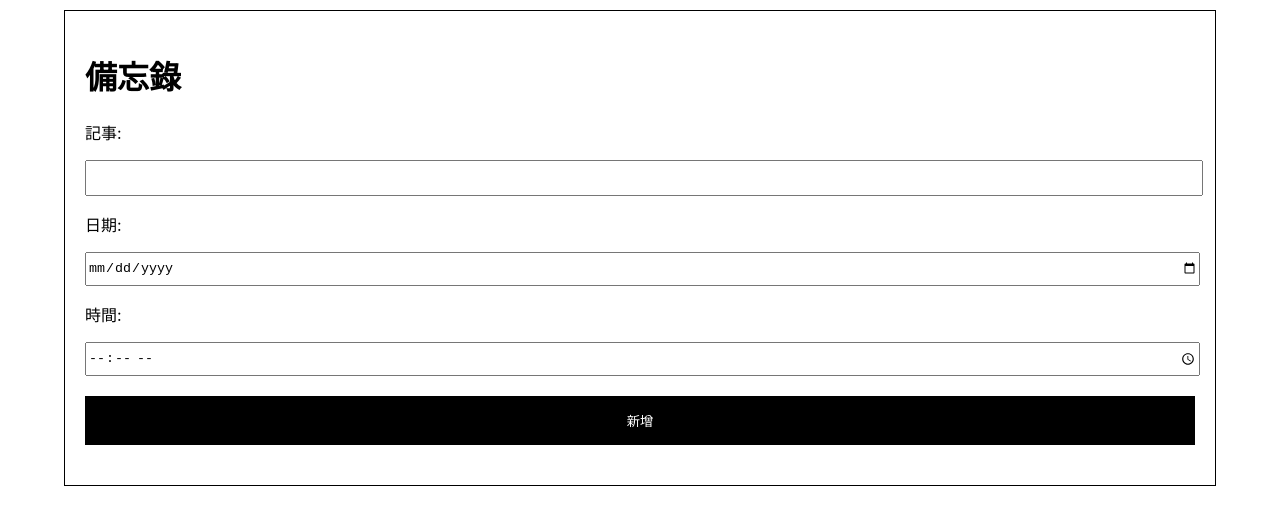
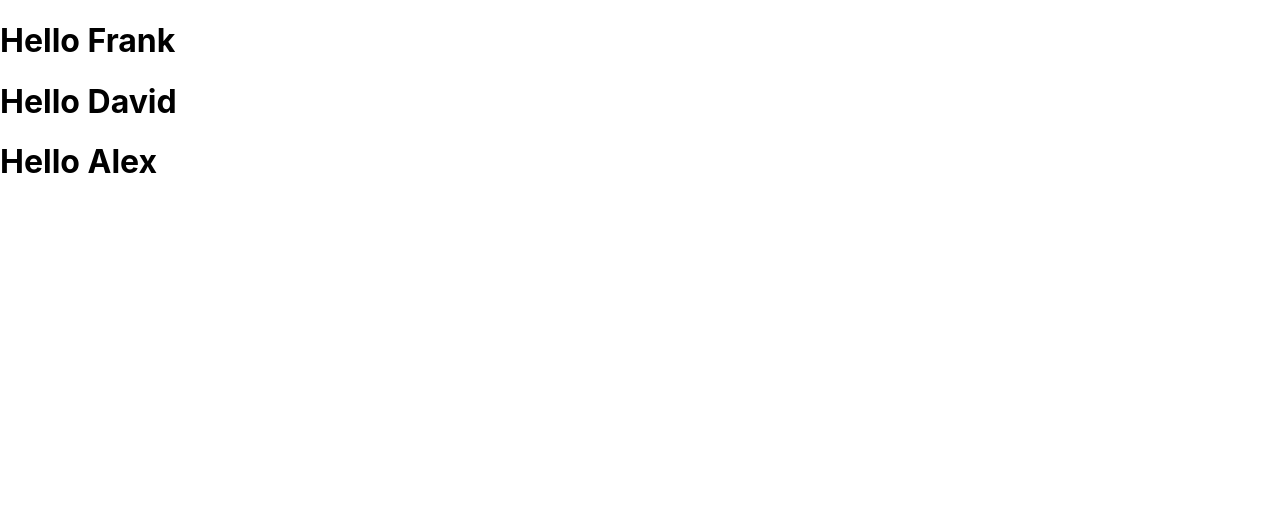
Before and after one commit to hunter850/react, a React (Vite) app: page / in a window 1280 px wide. Shown: the top 524 px of the page. Built offline with nearby package versions, Linux system fonts and the light colour scheme.

Commit message:
change component

```diff
--- a/src/main.jsx
+++ b/src/main.jsx
@@ -1,11 +1,11 @@
 import React from 'react'
 import ReactDOM from 'react-dom/client'
-import Home from './pages/home/index.jsx'
-// import Attr from './practice/03.jsx_attribute.jsx'
+// import Home from './pages/home/index.jsx'
+import Composing from './practice/07.composing_component'
 import './index.css'
 
 ReactDOM.createRoot(document.querySelector('#root')).render(
     <React.StrictMode>
-        <Home />
+        <Composing />
     </React.StrictMode>
 )
```
